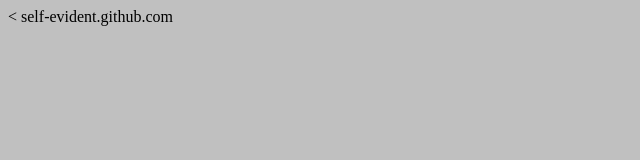
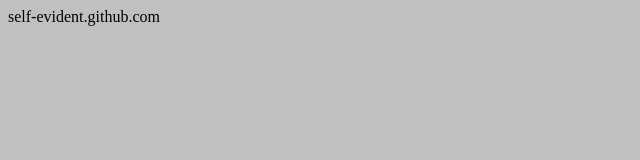
Before and after one commit to Self-Evident/self-evident.github.com, a plain HTML site: page index.html in a window 1280 px wide. Shown: the full height of the page, 0-640 px from the left. Drawn offline with Linux system fonts and the light colour scheme.

Commit message:
Update index.html

```diff
--- a/index.html
+++ b/index.html
@@ -1,7 +1,7 @@
 <htmL>
 <head>
 <title>Self-Evident.github.com</title>
-<<link href="style.css"  type="text/css" rel="stylesheet" >
+<link href="style.css"  type="text/css" rel="stylesheet" >
 </head>
 <body>
 self-evident.github.com
```
